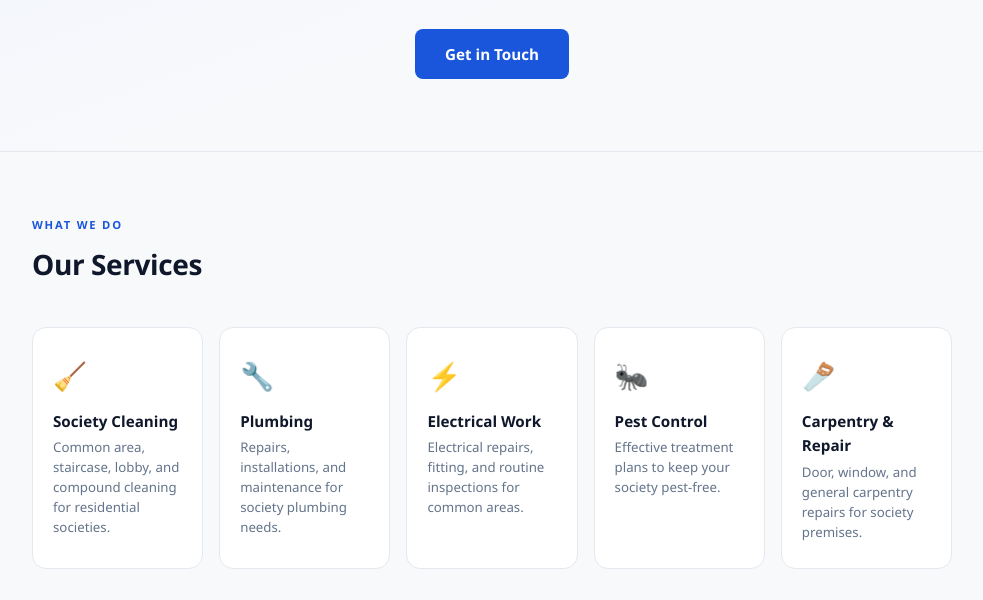
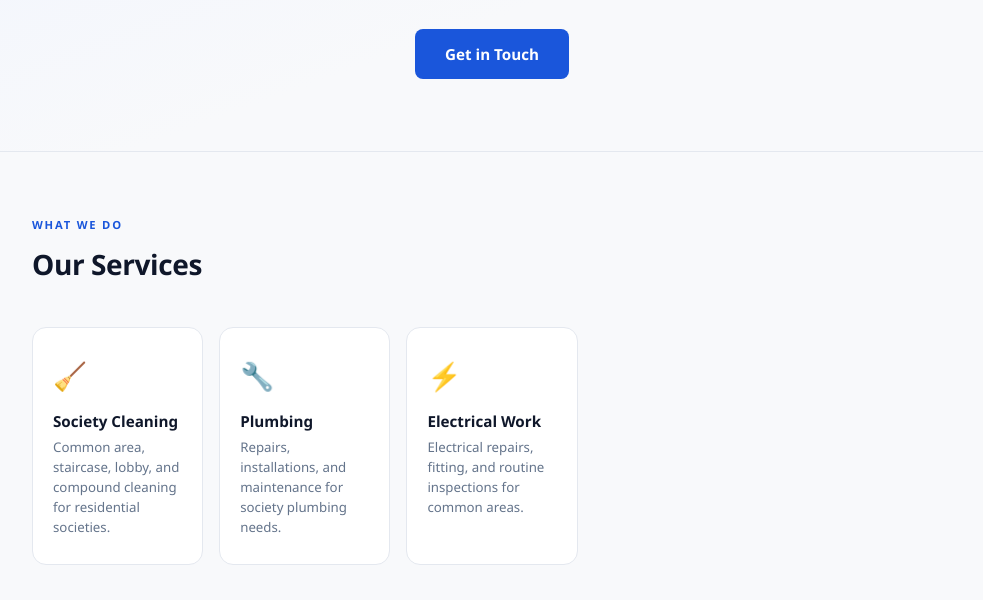
Before and after one commit to ctpune/ctpune.github.io, a plain HTML site: page index.html in a window 1280 px wide. Shown: the part 352-952 px from the top of the page, without its empty margins (148-1131 px from the left). Drawn offline with Linux system fonts and the light colour scheme.

Commit message:
small change

```diff
--- a/index.html
+++ b/index.html
@@ -337,16 +337,6 @@
         <h3>Electrical Work</h3>
         <p>Electrical repairs, fitting, and routine inspections for common areas.</p>
       </div>
-      <div class="card">
-        <span class="card-icon">🐜</span>
-        <h3>Pest Control</h3>
-        <p>Effective treatment plans to keep your society pest-free.</p>
-      </div>
-      <div class="card">
-        <span class="card-icon">🪚</span>
-        <h3>Carpentry &amp; Repair</h3>
-        <p>Door, window, and general carpentry repairs for society premises.</p>
-      </div>
     </div>
   </div>
 </div>
@@ -418,8 +408,7 @@
             <option>Society Cleaning</option>
             <option>Plumbing</option>
             <option>Electrical Work</option>
-            <option>Pest Control</option>
-            <option>Carpentry &amp; Repair</option>
+
             <option>Other</option>
           </select>
         </div>
```
